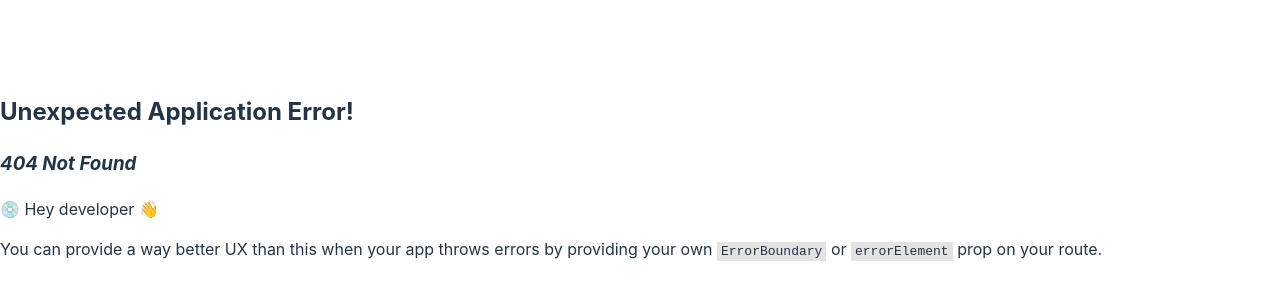
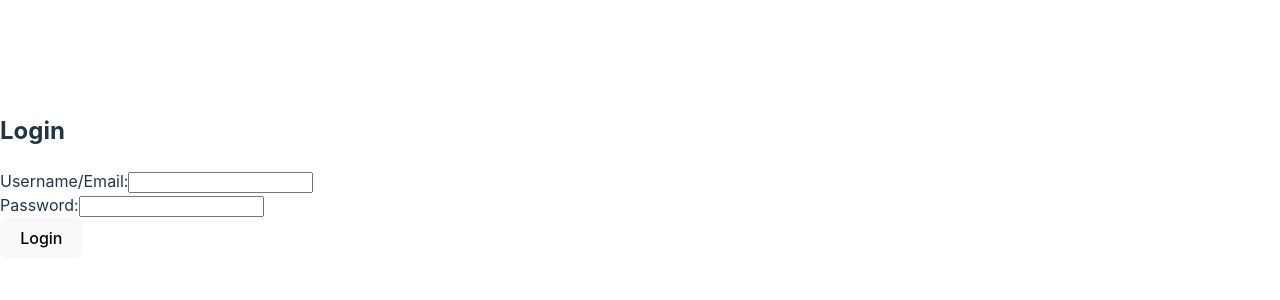
Before and after one commit to jonathangomz/articles, a React (Vite) app: page /login in a window 1280 px wide. Before the commit this address had no page. Shown: the part 224-524 px from the top of the page. Built offline with nearby package versions, Linux system fonts and the light colour scheme.

Commit message:
Adds auth provider

```diff
--- a/src/App.tsx
+++ b/src/App.tsx
@@ -1,18 +1,24 @@
-import { Suspense } from 'react'
+import { Suspense, useContext } from 'react'
 import Articles from './components/Articles'
 import Loading from './components/Loading'
 import AddArticleButton from './components/AddArticleButton'
+import Login from './components/Login'
+import { AuthContext } from './context/Auth.context'
+import { Auth } from './models/Auth.model'
 
 function App() {
-
+  const { user } = useContext<Auth>(AuthContext);
 
   return (
-    <>
-      <AddArticleButton/>
-      <Suspense fallback={<Loading />}>
-        <Articles/>
-      </Suspense>
-    </>
+    <div>
+      {user ? (
+      <div>
+        <AddArticleButton/>
+        <Suspense fallback={<Loading />}>
+          <Articles/>
+        </Suspense>
+      </div>) : (<Login/>)}
+    </div>
   )
 }
 
--- a/src/components/AddArticle.tsx
+++ b/src/components/AddArticle.tsx
@@ -1,11 +1,12 @@
 import '../models/Article'
-import { useState, useEffect } from 'react'
-import { ArticleType } from '../models/Article'
+import { useState, useContext } from 'react'
 import axios from 'axios'
 import { CreateArticle } from '../models/CreateArticle.model';
 import { Link } from 'react-router-dom';
+import { AuthContext } from '../context/Auth.context';
 
 function AddArticle() {
+  const { user } = useContext(AuthContext);
   const [loading, setLoading] = useState(false);
   const [articleData, setArticleData] = useState<CreateArticle>({
     title: '',
@@ -17,7 +18,7 @@ function AddArticle() {
       setLoading(true);
       console.log('articleData', articleData);
 
-      const { data } = await axios.post('http://localhost:3000/articles/jonathangomz', articleData); // Replace with your API endpoint
+      const { data } = await axios.post(`http://localhost:3000/articles/${user?.username}`, articleData); // Replace with your API endpoint
 
       console.log('data', data);
     } catch (error) {
--- a/src/components/Articles.tsx
+++ b/src/components/Articles.tsx
@@ -1,11 +1,14 @@
 import '../models/Article'
-import { useState, useEffect } from 'react'
+import { useState, useEffect, useContext } from 'react'
 import { ArticleType } from '../models/Article'
 import axios from 'axios'
+import { AuthContext } from '../context/Auth.context'
 
 function Articles() {
+  const [articles, setArticles] = useState<ArticleType[]>([])
+  const user = useContext(AuthContext)
 
-  const [articles, setArticles] = useState<ArticleType[]>([])
+  console.log(user)
 
   useEffect(() => {
     fetchArticles();
--- /dev/null
+++ b/src/components/Login.tsx
@@ -0,0 +1,42 @@
+import { useContext, useState } from 'react';
+import { AuthContext } from '../context/Auth.context';
+
+const Login = () => {
+  const auth = useContext(AuthContext);
+  const [username, setUsername] = useState('');
+  const [password, setPassword] = useState('');
+
+  const handleSubmit = (e) => {
+    e.preventDefault();
+    // Handle form submission (authentication logic)
+    auth?.login({ username, payload: {} })
+    console.log('Submitted:', { username, password });
+  };
+
+  return (
+    <div>
+      <h2>Login</h2>
+      <form onSubmit={handleSubmit}>
+        <div>
+          <label>Username/Email:</label>
+          <input
+            type="text"
+            value={username}
+            onChange={(e) => setUsername(e.target.value)}
+          />
+        </div>
+        <div>
+          <label>Password:</label>
+          <input
+            type="password"
+            value={password}
+            onChange={(e) => setPassword(e.target.value)}
+          />
+        </div>
+        <button type="submit">Login</button>
+      </form>
+    </div>
+  );
+};
+
+export default Login;
--- /dev/null
+++ b/src/context/Auth.context.tsx
@@ -0,0 +1,30 @@
+import { createContext, useState } from "react";
+import { Auth } from "../models/Auth.model";
+import { User } from "../models/User.model";
+
+const AuthContext = createContext<Auth>({
+  user: undefined,
+  login: () => {},
+  logout: () => {},
+});
+
+const AuthProvider = ({ children }) => {
+  const [user, setUser] = useState<User | undefined>(undefined);
+
+  const login = (credentials: User) => {
+    // Perform authentication logic
+    setUser(credentials);
+  };
+
+  const logout = () => {
+    setUser(undefined);
+  };
+
+  return (
+    <AuthContext.Provider value={{ user, login, logout }}>
+      {children}
+    </AuthContext.Provider>
+  );
+};
+
+export { AuthContext, AuthProvider };
--- /dev/null
+++ b/src/models/User.model.ts
@@ -0,0 +1,4 @@
+export interface User {
+  username: string;
+  payload: any;
+}
```
Also changed, not shown: src/main.tsx (+9 -4 lines), src/models/Auth.model.ts (added, +7 -0 lines).
